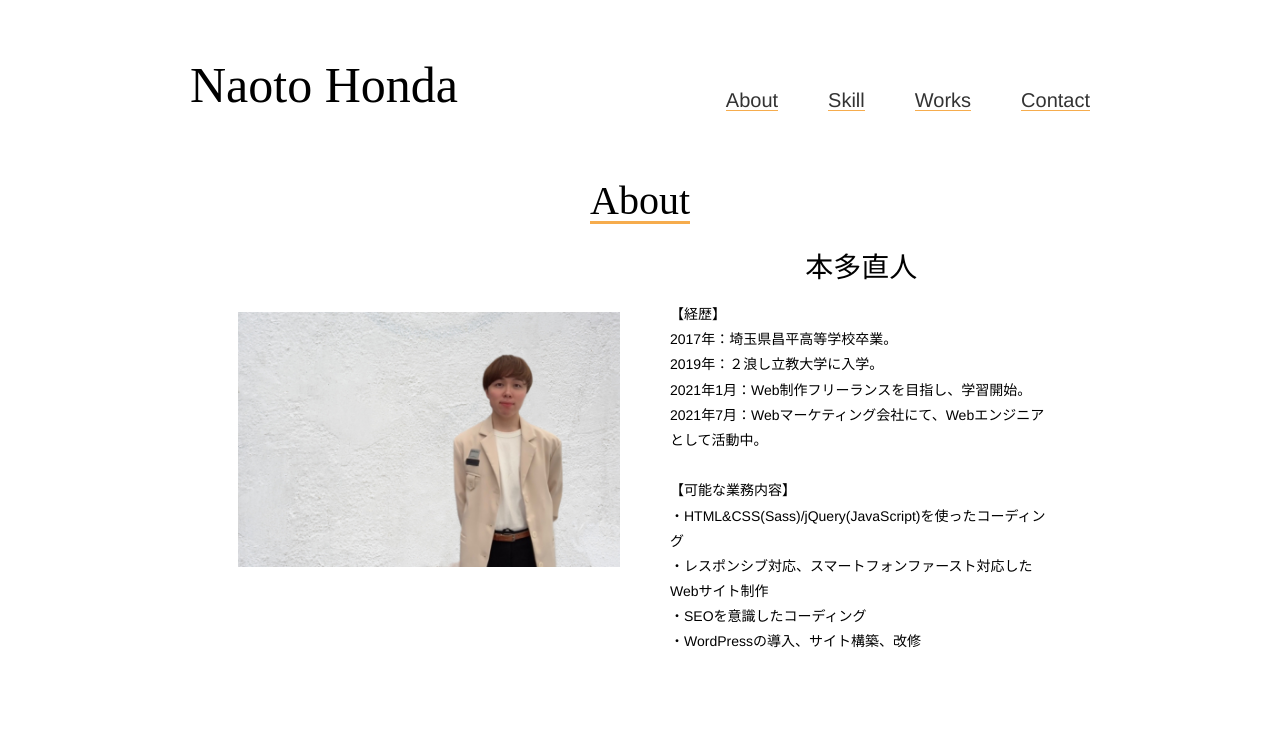
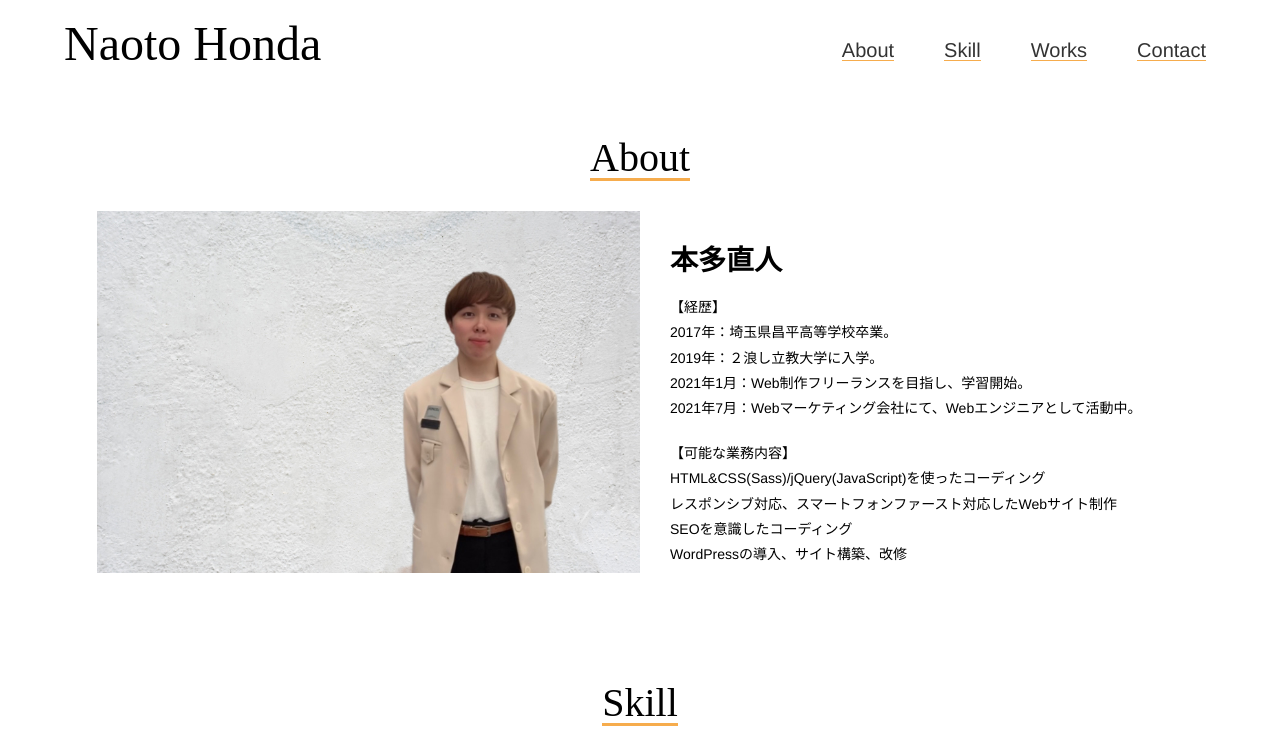
Before and after one commit to naoto-honda/My-portforio, a plain HTML site: page index.html in a window 1280 px wide. Shown: the top 732 px of the page. Drawn offline with Linux system fonts and the light colour scheme.

Commit message:
Add files via upload

```diff
--- a/css/style.scss
+++ b/css/style.scss
@@ -137,6 +137,19 @@ a:hover {
   text-align: center;
 }
 
+.animation{
+	opacity : 0;
+	visibility: hidden;
+	transition: 1s;
+	transform: translateY(30px);
+}
+/*アニメーション要素までスクロールした時のスタイル*/
+.active{
+	opacity: 1;
+	visibility: visible;
+	transform: translateY(0);
+}
+
 h2 {
   font-size: 2rem;
   text-align: center;
@@ -156,11 +169,10 @@ header {
     flex-direction: column;
 
     h1 {
-      font-size: 2.5rem;
+      font-size: 2.4rem;
       font-weight: normal;
       font-family:'Times New Roman', Times, serif;
       margin: 20px 0;
-      padding-left: 10px;
     }
 
     nav ul {
@@ -196,6 +208,7 @@ header {
 
     .main-visual img {
       width: 100%;
+      min-width: 280px;
       height: auto;
       margin-bottom: 30px;
     }
@@ -203,19 +216,24 @@ header {
     .profile-text {
       display: flex;
       flex-direction: column;
-      text-align: center;
-      padding: 0 20px;
+      text-align: left;
 
       h3 {
         font-size: 1.4rem;
-        font-weight: 100;
+        font-weight: bold;
+        margin-bottom: 20px;
+        font-family:'Times New Roman', Times, serif;
+      }
+
+      .career {
+        line-height: 1.8;
+        font-size: 0.7rem;
         margin-bottom: 20px;
       }
 
-      p {
+      .possible-businness {
         line-height: 1.8;
         font-size: 0.7rem;
-        text-align: left;
       }
     }
   }
@@ -253,12 +271,13 @@ header {
         font-size: 0.7rem;
         line-height: 1.8;
         padding: 0 20px;
-        width: 300px;
+        width: 80%;
         margin: 0 auto;
       }
     }
   }
 }
+
 
 
 
@@ -273,14 +292,14 @@ header {
 
     li {
       margin: 0 auto 40px;
-      width: 300px;
       text-align: center;
 
       a {
 
         img {
           width: 100%;
-          height: 250px;
+          height: 100%;
+          max-height: 300px;
           border: 1px solid black;
         }
 
@@ -291,10 +310,6 @@ header {
     }
   }
 }
-
-
-
-
 
 /* contact */
 #contact {
@@ -360,18 +375,22 @@ footer {
 @media screen and (min-width: 760px) {
 
   .wrapper {
-    max-width: 920px;
+    max-width: 1400px;
     margin: 0 auto;
   }
 
   /* header */
   header {
+    max-width: 1400px;
+    margin: 0 auto 50px;
 
     .wrapper {
       display: flex;
       flex-direction: row;
       justify-content: space-between;
-      margin-top: 40px;
+      margin: 0 5%;
+
+
 
       nav ul {
          flex-wrap: nowrap;
@@ -382,7 +401,7 @@ footer {
             margin-left: 50px;
 
             a {
-              margin-top: 30px;
+              margin-top: 20px;
               padding: 0;
               border-bottom: 1px solid #f6ac4d;
             }
--- a/index.html
+++ b/index.html
@@ -16,7 +16,7 @@
 
     <!-- header -->
     <header>
-      <div class="wrapper">
+      <div class="wrapper animation">
         <h1>Naoto Honda</h1>
         <nav>
           <ul>
@@ -33,7 +33,7 @@
     <!-- main -->
     <main>
       <!-- about -->
-      <section id="about" class="wrapper">
+      <section id="about" class="wrapper animation">
         <h2>About</h2>
         <div class="about">
           <div class="main-visual">
@@ -41,24 +41,31 @@
           </div>
           <div class="profile-text">
             <h3>本多直人</h3>
-            <p>【経歴】<br>
-              2017年：埼玉県昌平高等学校卒業。<br>
-              2019年：２浪し立教大学に入学。<br>
-              2021年1月：Web制作フリーランスを目指し、学習開始。<br>
-              2021年7月：Webマーケティング会社にて、Webエンジニアとして活動中。<br>
-              <br>
-              【可能な業務内容】<br>
-              ・HTML&CSS(Sass)/jQuery(JavaScript)を使ったコーディング<br>
-              ・レスポンシブ対応、スマートフォンファースト対応したWebサイト制作<br>
-              ・SEOを意識したコーディング<br>
-              ・WordPressの導入、サイト構築、改修</p>
+            <div class="career">
+              <p>【経歴】</p>
+              <ul>
+                <li>2017年：埼玉県昌平高等学校卒業。</li>
+                <li>2019年：２浪し立教大学に入学。</li>
+                <li>2021年1月：Web制作フリーランスを目指し、学習開始。</li>
+                <li>2021年7月：Webマーケティング会社にて、Webエンジニアとして活動中。</li>
+              </ul>
+            </div>
+            <div class="possible-businness">
+              <p>【可能な業務内容】</p>
+              <ul>
+                <li>HTML&CSS(Sass)/jQuery(JavaScript)を使ったコーディング</li>
+                <li>レスポンシブ対応、スマートフォンファースト対応したWebサイト制作</li>
+                <li>SEOを意識したコーディング</li>
+                <li>WordPressの導入、サイト構築、改修</li>
+              </ul>
+            </div>
           </div>
         </div>
       </section>
       <!-- about -->
 
       <!-- skill -->
-      <section id="skill" class="wrapper">
+      <section id="skill" class="wrapper animation">
         <h2>Skill</h2>
         <div class="skills">
           <div class="skill">
@@ -83,7 +90,7 @@
       <!-- skill -->
 
       <!-- works -->
-      <section id="works" class="wrapper">
+      <section id="works" class="wrapper animation">
         <h2>Works</h2>
         <ul class="works">
           <li class="work">
@@ -124,7 +131,7 @@
         </ul>
       </section>
 
-      <section id="contact" class="wrapper">
+      <section id="contact" class="wrapper animation">
         <h2>Contact</h2>
         <div class="form">
           <!-- class, action, methodを変更しないでください -->
@@ -165,7 +172,7 @@
 
   <!-- footer -->
   <footer>
-    <div class="wrapper">
+    <div class="wrapper animation">
       <p>&copy; naoto honda</p>
     </div>
   </footer>
--- a/js/script.js
+++ b/js/script.js
@@ -1,16 +1,31 @@
 $(function() {
+
+  // クリックしたら該当セクションへスライド
   $('a[href^=#]').click(function() {
-
     var speed = 500;
-
     var href = $(this).attr("href");
-
     var target = $(href == "#" || href == "" ? 'html' : href);
-
     var position = target.offset().top - 50;
-
     $("html, body").animate({scrollTop:position}, speed, "swing");
-
     return false;
   });
+
+  // ウィンドウをスクロールすると下からふわっとコンテンツがフェードイン
+  $(window).on('load scroll',function (){
+		$('.animation').each(function(){
+			//ターゲットの位置を取得
+			var target = $(this).offset().top;
+			//スクロール量を取得
+			var scroll = $(window).scrollTop();
+			//ウィンドウの高さを取得
+			var height = $(window).height();
+			//ターゲットまでスクロールするとフェードインする
+			if (scroll > target - height){
+				//クラスを付与
+				$(this).addClass('active');
+			}
+		});
+	});
+
+
 });
```
Also changed, not shown: css/style.css, img/portforio-work3.png, 4 other files.
